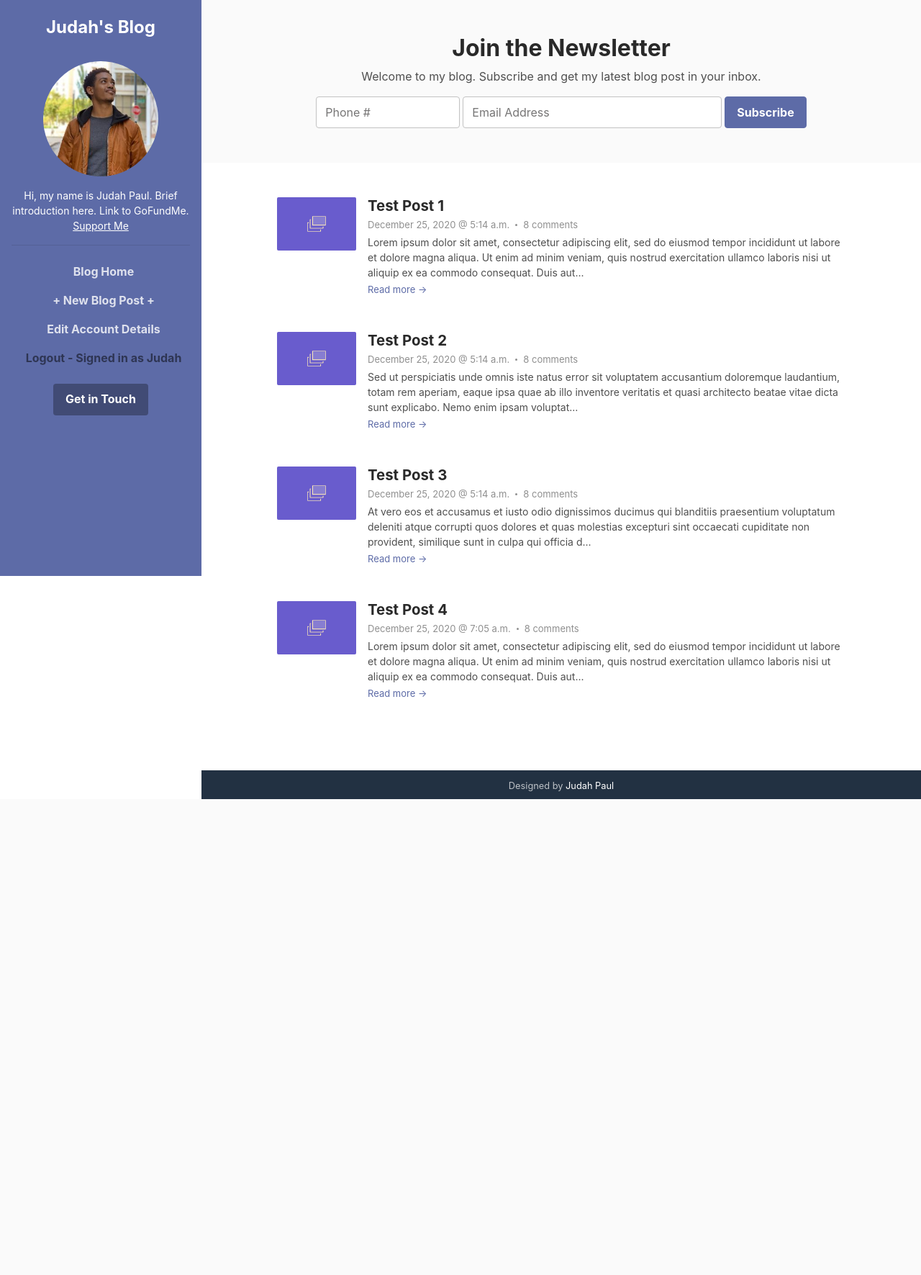
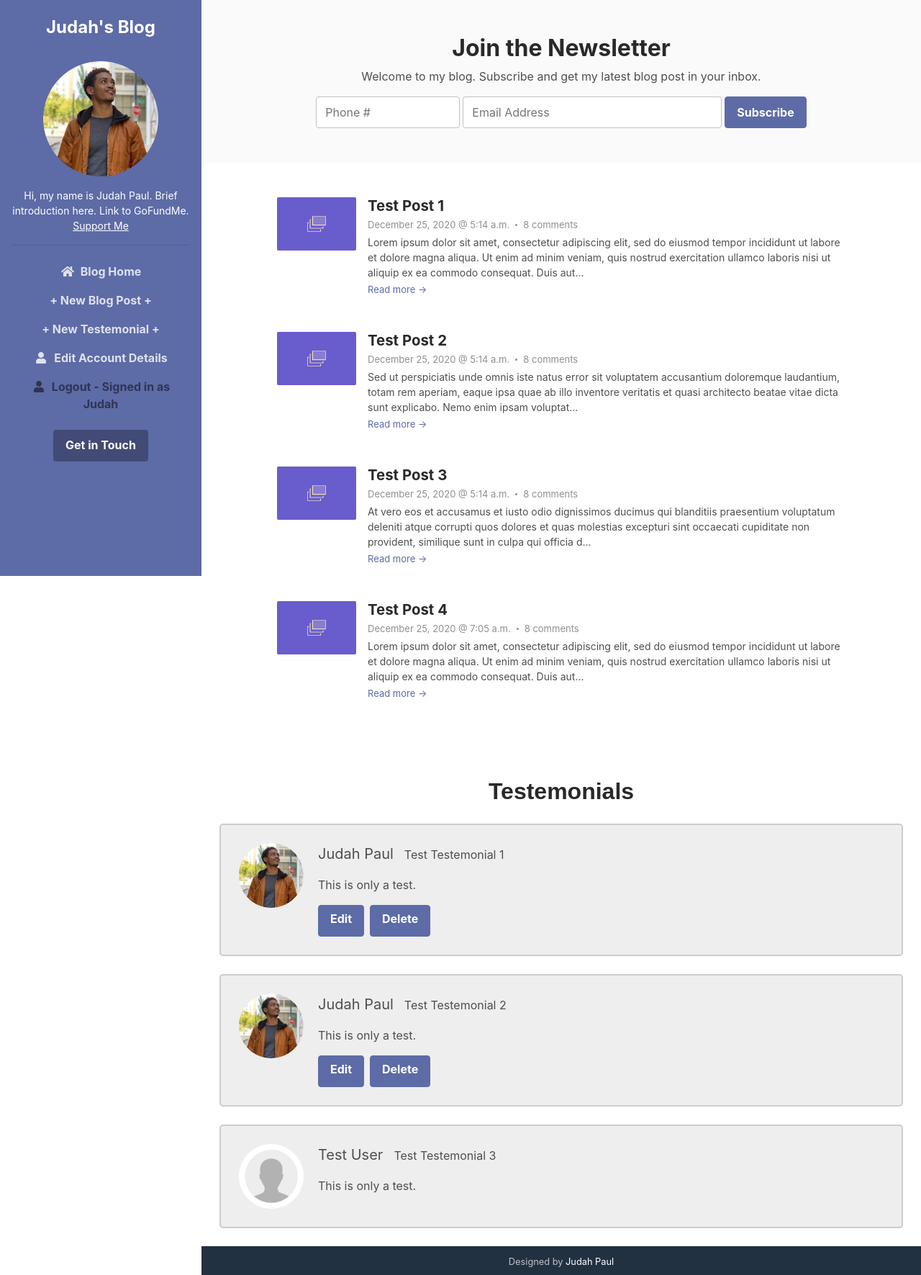
Before and after one commit to judahpaul16/Django-One-Pager, a Django app: page / in a window 1280 px wide. Shown: the whole page at 72% size. Before the commit the page ends 1110 px from the top, so only its background shows below. Run offline with Django 3.2, Linux system fonts and the light colour scheme; a user stored in the database is signed in; data comes from the database, SQL or seed files in the repository; both versions use the stored data as it was after the commit; some libraries are stand-ins or nearby versions.

Commit message:
Added Support for Testemonials

```diff
--- a/one_pager/blog/models.py
+++ b/one_pager/blog/models.py
@@ -48,4 +48,4 @@ class Testemonial(models.Model):
         super(Testemonial, self).save(*args, **kwargs)
 
     def get_absolute_url(self):
-        return reverse('testemonial-detail', kwargs={'pk': self.id, 'slug': self.slug})
+        return reverse('home')
--- a/one_pager/blog/views.py
+++ b/one_pager/blog/views.py
@@ -14,6 +14,7 @@ class PostListView(ListView):
     def get_context_data(self, **kwargs):
         context = super().get_context_data(**kwargs)
         context['posts'] = Post.objects.all()
+        context['testemonials'] = Testemonial.objects.all()
         return context
 
 class PostDetailView(DetailView):
@@ -55,21 +56,6 @@ class PostDeleteView(LoginRequiredMixin, UserPassesTestMixin, DeleteView):
             return True
         return False
 
-class TestemonialListView(ListView):
-    model = Testemonial
-    template_name = 'base.html'
-    context_object_name = 'testemonials'
-    ordering = ['-timestamp']
-
-    def get_context_data(self, **kwargs):
-        context = super().get_context_data(**kwargs)
-        context['testemonials'] = Testemonial.objects.all()
-        return context
-
-class TestemonialDetailView(DetailView):
-    model = Testemonial
-    template_name = 'testemonial_detail.html'
-
 class TestemonialCreateView(LoginRequiredMixin, CreateView):
     model = Testemonial
     template_name = 'testemonial_form.html'
--- a/one_pager/one_pager/urls.py
+++ b/one_pager/one_pager/urls.py
@@ -26,21 +26,17 @@ from blog.views import (
     PostUpdateView,
     PostDeleteView,
     PostDetailView,
-    TestemonialListView,
     TestemonialCreateView,
     TestemonialUpdateView,
-    TestemonialDeleteView,
-    TestemonialDetailView,
+    TestemonialDeleteView
     )
 
 urlpatterns = [
     path('', PostListView.as_view(), name='home'),
-    path('', TestemonialListView.as_view(), name='testemonials'),
     path('post/<int:pk>/<slug:slug>/', PostDetailView.as_view(), name='post-detail'),
     path('post/<int:pk>/<slug:slug>/update/', PostUpdateView.as_view(), name='post-update'),
     path('post/<int:pk>/<slug:slug>/delete/', PostDeleteView.as_view(), name='post-delete'),
     path('post/new/', PostCreateView.as_view(), name='post-create'),
-    path('testemonial/<int:pk>/<slug:slug>/', TestemonialDetailView.as_view(), name='testemonial-detail'),
     path('testemonial/<int:pk>/<slug:slug>/update/', TestemonialUpdateView.as_view(), name='testemonial-update'),
     path('testemonial/<int:pk>/<slug:slug>/delete/', TestemonialDeleteView.as_view(), name='testemonial-delete'),
     path('testemonial/new/', TestemonialCreateView.as_view(), name='testemonial-create'),
--- a/one_pager/templates/base.html
+++ b/one_pager/templates/base.html
@@ -1,8 +1,7 @@
 <!doctype html>
-
+{% load static %}
 <html lang="en">
 <head>
-	{% load static %}
     <title>Placeholder Title</title>
 
     <!-- Meta -->
@@ -14,7 +13,7 @@
     <link rel="shortcut icon" href="{% static 'assets/images/favicon.png' %}">
 
     <!-- FontAwesome JS-->
-    <script defer src="{% static 'https://use.fontawesome.com/releases/v5.7.1/js/all.js' %}" integrity="sha384-eVEQC9zshBn0rFj4+TU78eNA19HMNigMviK/PU/FFjLXqa/GKPgX58rvt5Z8PLs7" crossorigin="anonymous"></script>
+    <script defer src="https://use.fontawesome.com/releases/v5.7.1/js/all.js" integrity="sha384-eVEQC9zshBn0rFj4+TU78eNA19HMNigMviK/PU/FFjLXqa/GKPgX58rvt5Z8PLs7" crossorigin="anonymous"></script>
 
     <!-- Plugin CSS -->
     <link rel="stylesheet" href="//cdnjs.cloudflare.com/ajax/libs/highlight.js/9.14.2/styles/monokai-sublime.min.css">
@@ -24,7 +23,6 @@
 </head>
 
 <body>
-	{% load static %}
     <header class="header text-center">
 	    <h1 class="blog-name pt-lg-4 mb-0"><a href="#">Judah's Blog</a></h1>
 
@@ -46,9 +44,21 @@
 					<li class="nav-item">
 					    <a class="nav-link" href="{% url 'home' %}"><i class="fas fa-home fa-fw mr-2"></i>Blog Home<span class="sr-only">(current)</span></a>
                     </li>
-                    {% if user.is_authenticated %}
+                    {% if user.is_authenticated and user.is_superuser %}
 					<li class="nav-item">
-					    <a class="nav-link" href="{% url 'post-create' %}"><i class="fas fa-bookmark fa-fw mr-2"></i>+ New Blog Post +</a>
+					    <a class="nav-link" href="{% url 'post-create' %}"><i></i>+ New Blog Post +</a>
+                    </li>
+					<li class="nav-item">
+					    <a class="nav-link" href="{% url 'testemonial-create' %}"><i></i>+ New Testemonial +</a>
+                    </li>
+					<li class="nav-item">
+					    <a class="nav-link" href="{% url 'profile' %}"><i class="fas fa-user fa-fw mr-2"></i>Edit Account Details</a>
+                    </li>
+					<li class="nav-item active">
+					    <a class="nav-link" href="{% url 'logout' %}"><i class="fas fa-user fa-fw mr-2"></i>Logout - Signed in as {{ user.first_name }}</a>
+                    {% elif user.is_authenticated %}
+					<li class="nav-item">
+					    <a class="nav-link" href="{% url 'testemonial-create' %}"><i></i>+ New Testemonial +</a>
                     </li>
 					<li class="nav-item">
 					    <a class="nav-link" href="{% url 'profile' %}"><i class="fas fa-user fa-fw mr-2"></i>Edit Account Details</a>
@@ -76,7 +86,7 @@
     <div class="main-wrapper">
         {% block content %}
 
-        {% endblock %}
+        {% endblock content %}
 
         <footer class="footer text-center py-2 theme-bg-dark">
 
--- a/one_pager/templates/index.html
+++ b/one_pager/templates/index.html
@@ -1,7 +1,6 @@
 {% extends "base.html" %}
 {% load crispy_forms_tags %}
 {% block content %}
-{% load static %}
 
     <section class="cta-section theme-bg-light py-5">
         <div class="container text-center">
@@ -33,8 +32,11 @@
                 </div><!--//media-->
             </div><!--//item-->
             {% endfor %}
-
         </div>
     </section>
 
+    {% block testemonial %}
+        {% include 'testemonial.html' %}
+    {% endblock testemonial %}
+
 {% endblock content %}
--- a/one_pager/templates/login.html
+++ b/one_pager/templates/login.html
@@ -3,7 +3,7 @@
 {% load crispy_forms_tags %}
 {% block content %}
 {% load static %}
-    <section style="margin: 175px auto;">
+    <section style="margin: 180px auto;">
         <div class="container">
             <div class="text-left">
                 <form method="POST">
--- a/one_pager/templates/logout.html
+++ b/one_pager/templates/logout.html
@@ -1,7 +1,7 @@
 {% extends "base.html" %}
 {% block content %}
 {% load static %}
-<section style="margin: 325px auto; display:block">
+<section style="margin: 340px auto; display:block">
     <div class="container">
         <header>
             <h2 style="text-align: center">You have been logged out...</h2>
--- a/one_pager/templates/post_confirm_delete.html
+++ b/one_pager/templates/post_confirm_delete.html
@@ -1,7 +1,5 @@
-<!doctype html>
 {% extends "base.html" %}
 {% block content %}
-{% load static %}
 <section style="margin: 290px auto; display:block">
     <div class="container">
         <h2 style="text-align: center">Are you sure you want to delete the post<br>"{{ object.title }}"?</br></h2>
@@ -9,9 +7,9 @@
             {% csrf_token %}
             <div class="form-group">
                 <a class="btn btn-primary mr-2" href="{% url 'post-detail' object.id object.slug %}">Cancel</a>
-                <a class="btn btn-primary" style="color: white;" type="submit">Confirm</a>
+                <button class="btn btn-primary" style="color: white;" type="submit">Confirm</button>
             </div>
         </form>
-    </div><!--//container-->
+    </div>
 </section>
 {% endblock content %}
--- a/one_pager/templates/post_detail.html
+++ b/one_pager/templates/post_detail.html
@@ -18,7 +18,7 @@
             <p>{{ post.content }}</p>
         </div>
 
-        {% if user.is_authenticated %}
+        {% if user.is_authenticated and user.is_superuser %}
         <div class="container">
             <form class="form-inline justify-content-center mt-4 mb-4">
                 <a class="btn btn-primary mr-2" type="submit" href="{% url 'post-update' post.id post.slug %}">Edit Post</a>
--- /dev/null
+++ b/one_pager/templates/testemonial.html
@@ -0,0 +1,58 @@
+{% block testemonial %}
+<section style="margin: 10px auto; display:block">
+    <style>
+        .container1 {
+        border: 2px solid #ccc;
+        background-color: #eee;
+        border-radius: 5px;
+        padding: 25px;
+        margin: 25px 25px;
+        }
+
+        .container1::after {
+        content: "";
+        clear: both;
+        display: table;
+        }
+
+        .container1 img {
+        float: left;
+        margin-right: 20px;
+        border-radius: 50%;
+        }
+
+        .container1 span {
+        font-size: 20px;
+        margin-right: 15px;
+        }
+
+        @media (max-width: 500px) {
+        .container1 {
+            text-align: center;
+        }
+
+        .container1 img {
+            margin: auto;
+            float: none;
+            display: block;
+        }
+        }
+    </style>
+
+    <h2 style="text-align: center; font-family: Arial;">Testemonials</h2>
+    {% for testemonial in testemonials %}
+        <div class="container1">
+            <img src="{{ testemonial.author.profile.image.url }}" alt="Avatar" style="width:90px">
+            <p><span>{{ testemonial.author.first_name }} {{ testemonial.author.last_name }}</span>{{ testemonial.title }}</p>
+            <p>{{ testemonial.content }}</p>
+            {% if user.is_authenticated and user == testemonial.author %}
+                <form class="form-inline">
+                    <a class="btn btn-primary mr-2" type="submit" href="{% url 'testemonial-update' testemonial.id testemonial.slug %}">Edit</a>
+                    <a class="btn btn-primary" type="submit" href="{% url 'testemonial-delete' testemonial.id testemonial.slug %}">Delete</a>
+                </form>
+            {% endif %}
+        </div>
+    {% endfor %}
+
+</section>
+{% endblock testemonial %}
```
Also changed, not shown: one_pager/templates/testemonial_confirm_delete.html (+5 -61 lines), one_pager/templates/testemonial_form.html (+4 -55 lines), django_admin.png, home_page.png, one_pager/db.sqlite3, one_pager/templates/post_form.html (indentation only).
